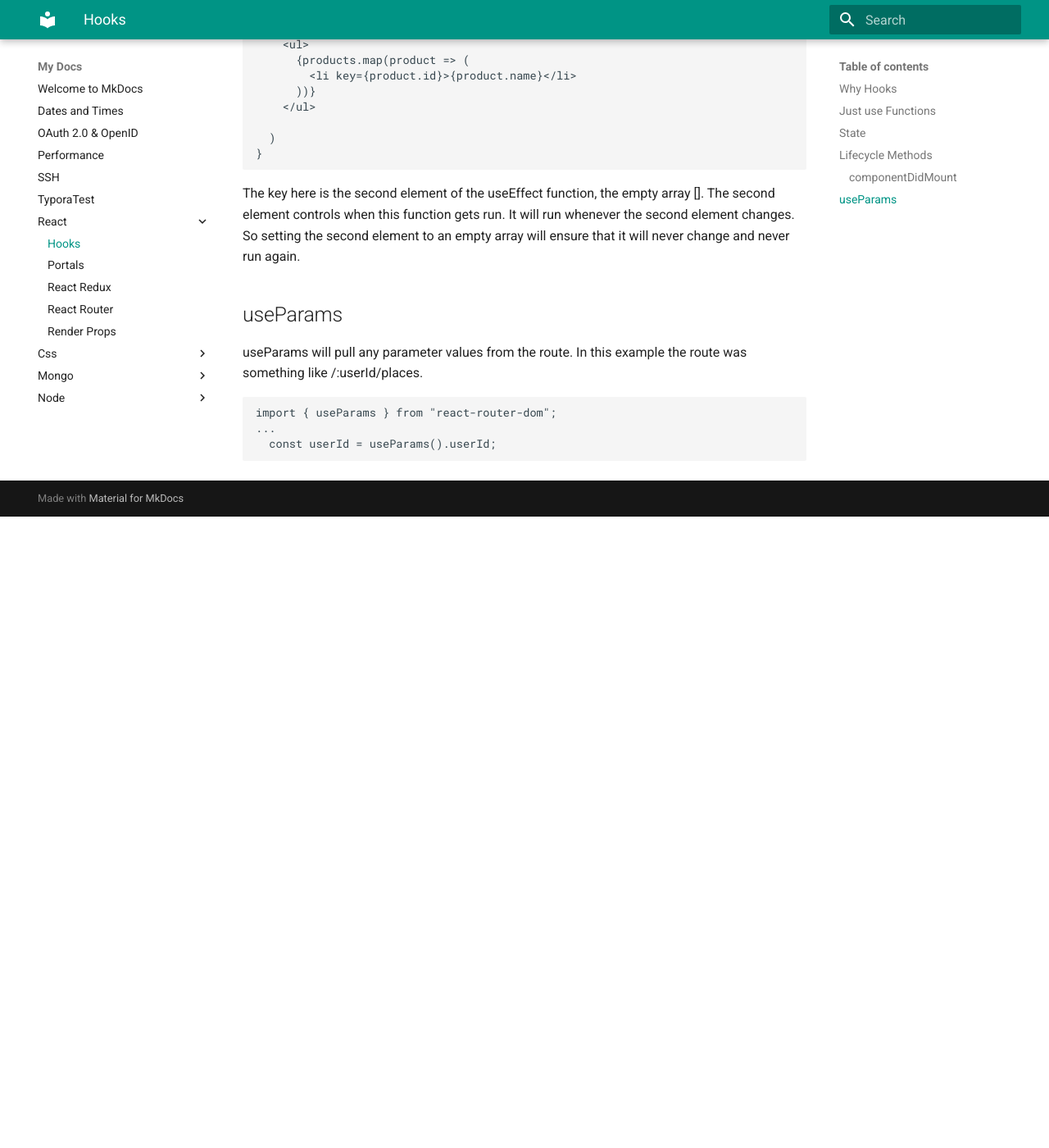
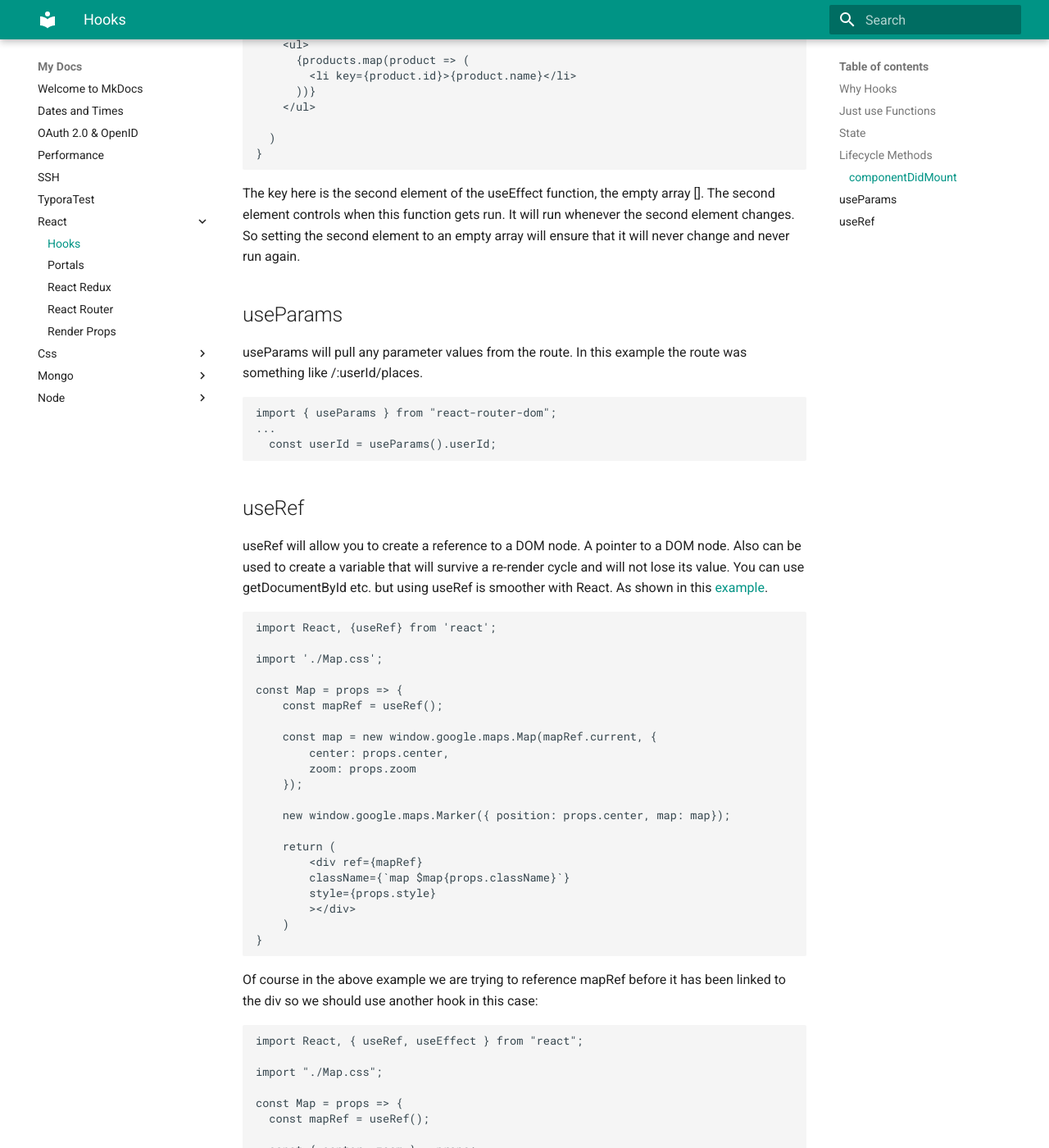
Before and after one commit to MikeDeGan/docs, an MkDocs documentation site: the page built from docs/React/Hooks.md, in a window 1280 px wide and 1400 px high, scrolled down 1931 px. Shown: the whole window at 82% size. Built offline with MkDocs 1.6.1 and Material for MkDocs 9.7.7, drawn with Linux system fonts in a browser that asks for light colours; before the commit the page ends 2561 px from its top, so only the background shows below that; some of the changed text lies outside the part shown.

Commit message:
more hooks

````diff
--- a/docs/React/Hooks.md
+++ b/docs/React/Hooks.md
@@ -101,3 +101,64 @@ import { useParams } from "react-router-dom";
 ...
   const userId = useParams().userId;
 ```
+
+## useRef
+
+useRef will allow you to create a reference to a DOM node. A pointer to a DOM node. Also can be used to create a variable that will survive a re-render cycle and will not lose its value.  You can use getDocumentById etc. but using useRef is smoother with React. As shown in this [example](https://github.com/MikeDeGan/mern/blob/master/src/shared/components/UIElements/Map.js).
+
+```javascript
+import React, {useRef} from 'react';
+
+import './Map.css';
+
+const Map = props => {
+    const mapRef = useRef();
+
+    const map = new window.google.maps.Map(mapRef.current, {
+        center: props.center,
+        zoom: props.zoom
+    });
+
+    new window.google.maps.Marker({ position: props.center, map: map});
+
+    return (
+        <div ref={mapRef}
+        className={`map $map{props.className}`}
+        style={props.style}
+        ></div>
+    )
+}
+```
+
+Of course in the above example we are trying to reference mapRef before it has been linked to the div so we should use another hook in this case:
+
+```javascript
+import React, { useRef, useEffect } from "react";
+
+import "./Map.css";
+
+const Map = props => {
+  const mapRef = useRef();
+
+  const { center, zoom } = props;
+
+  useEffect(() => {
+    const map = new window.google.maps.Map(mapRef.current, {
+      center: center,
+      zoom: zoom
+    });
+
+    new window.google.maps.Marker({ position: center, map: map });
+  }, [center, zoom]);
+
+  return (
+    <div
+      ref={mapRef}
+      className={`map $map{props.className}`}
+      style={props.style}
+    ></div>
+  );
+};
+
+export default Map;
+```
````
